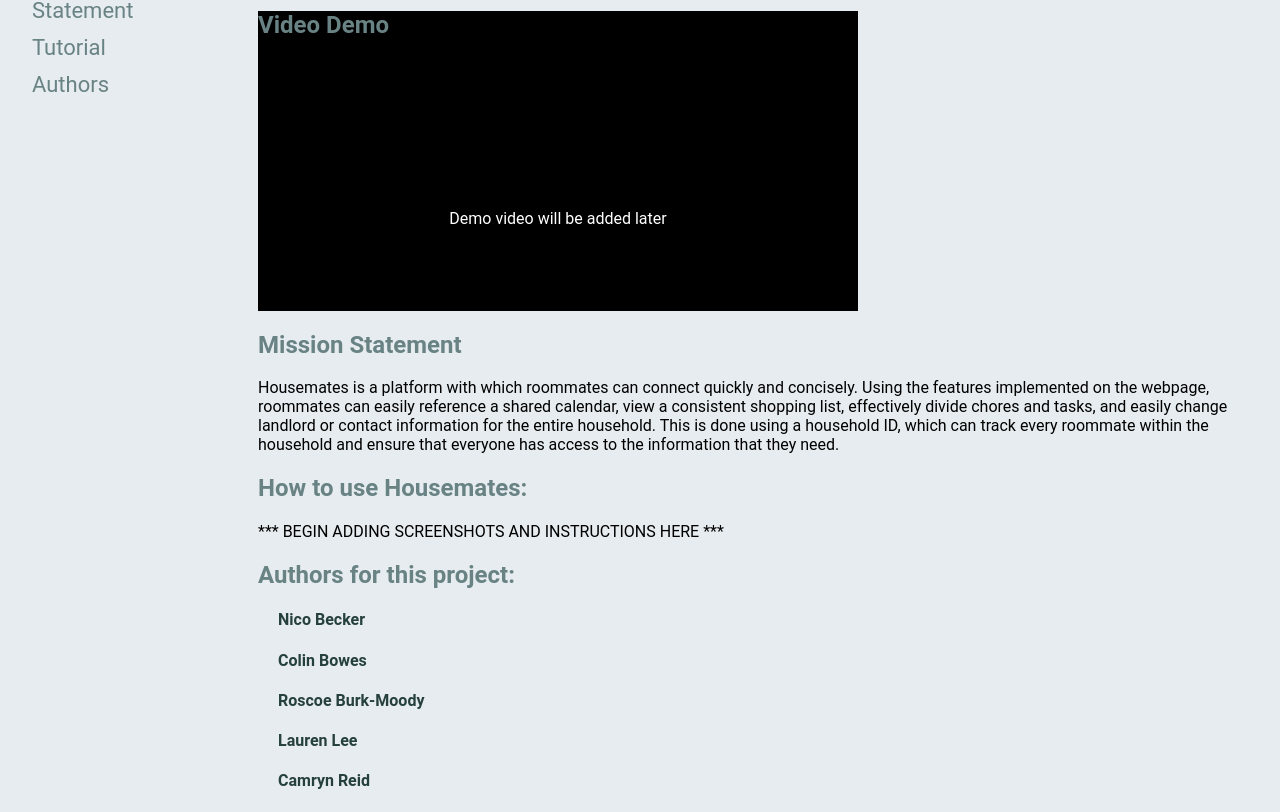
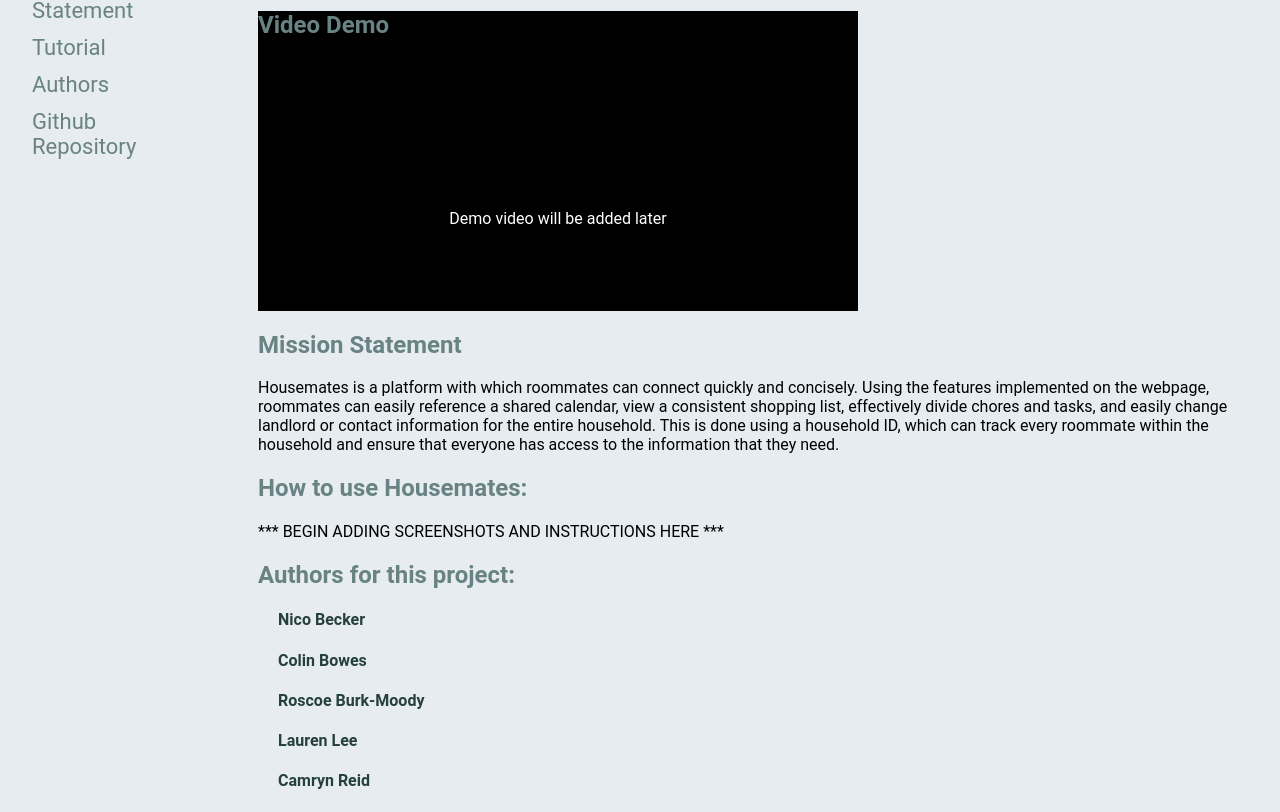
Before and after one commit to DaRosc/Housemates-Demo, a plain HTML site: page index.html in a window 1280 px wide. Shown: the part 90-902 px from the top of the page. Drawn offline with Linux system fonts and the light colour scheme.

Commit message:
Update index.html

```diff
--- a/index.html
+++ b/index.html
@@ -96,6 +96,7 @@
 	    <a href=#mission>Mission Statement</a>
 	    <a href=#tutorial>Tutorial</a>
 	    <a href="https://darosc.github.io/Housemates-Demo/contact.html">Authors</a>
+		<a href="https://github.com/SCCapstone/CapstoneProject.git">Github Repository</a>
 	</div>
 	<div class="title">
 		<h1>Housemates!</h1>
```
